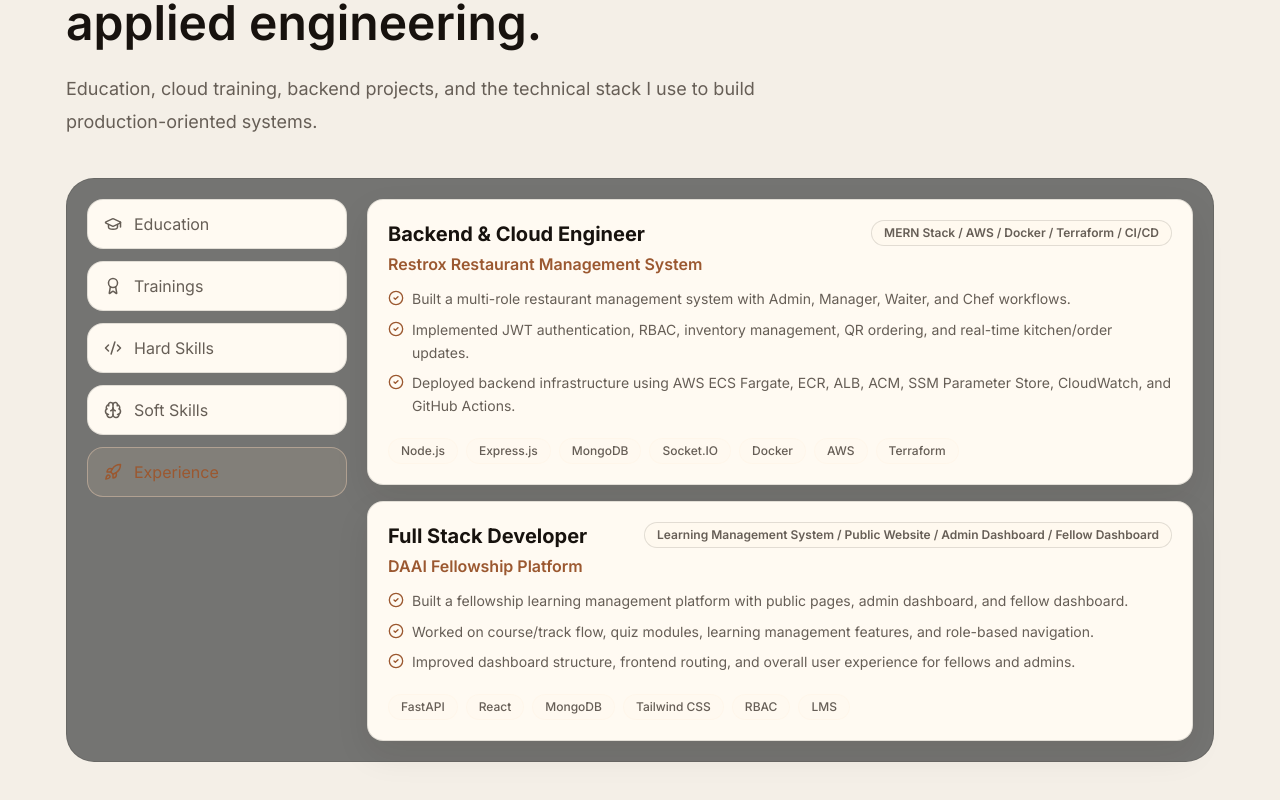
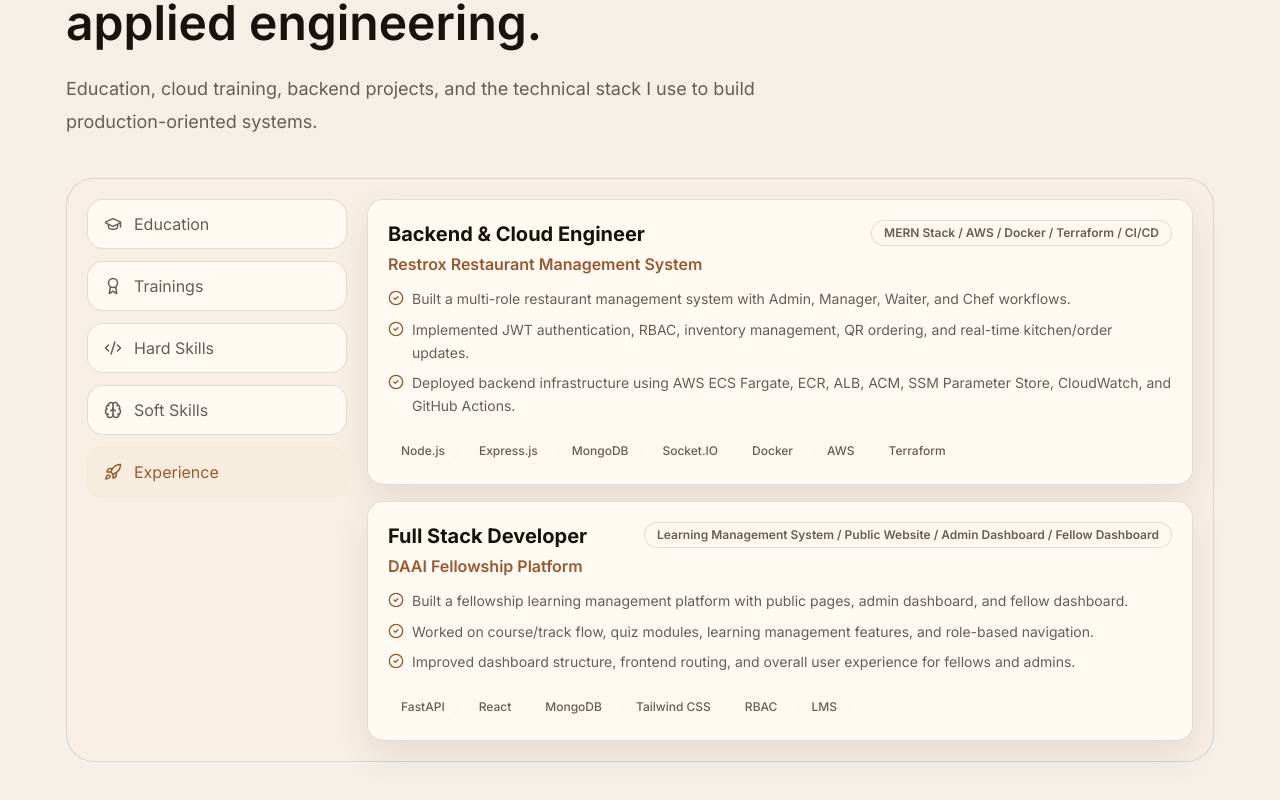
Before and after one commit to umess-ss/my-self, a Next.js app in the folder my-portfolio-nextjs/: page / in a window 1280 px wide. Shown: the part 3021-3821 px from the top of the page. Built offline with nearby package versions, Linux system fonts and the light colour scheme.

Commit message:
fix: adapt resume-content-panel background for light/dark mode

```diff
--- a/my-portfolio-nextjs/app/globals.css
+++ b/my-portfolio-nextjs/app/globals.css
@@ -775,7 +775,7 @@ section {
 .resume-content-panel {
   border: 1px solid var(--portfolio-border);
   border-radius: 1.75rem;
-  background: rgba(17, 20, 24, 0.56);
+  background: var(--portfolio-surface-strong);
   box-shadow: none;
 }
 
```
